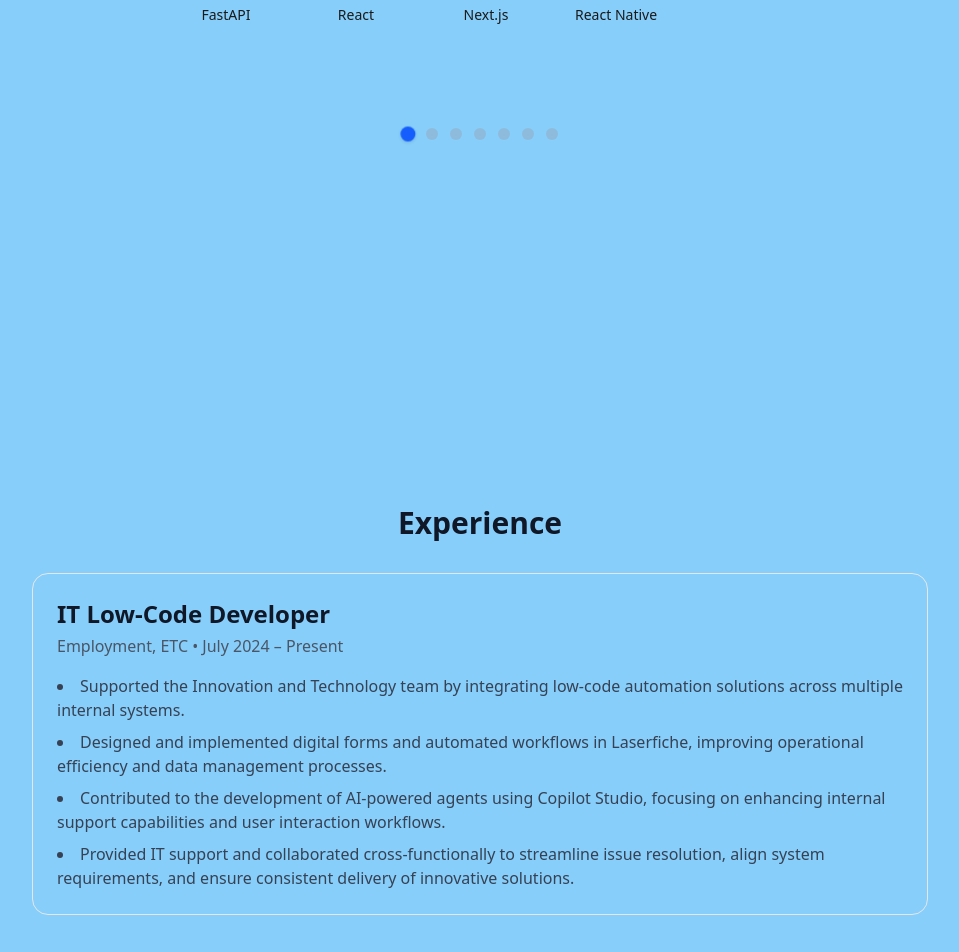
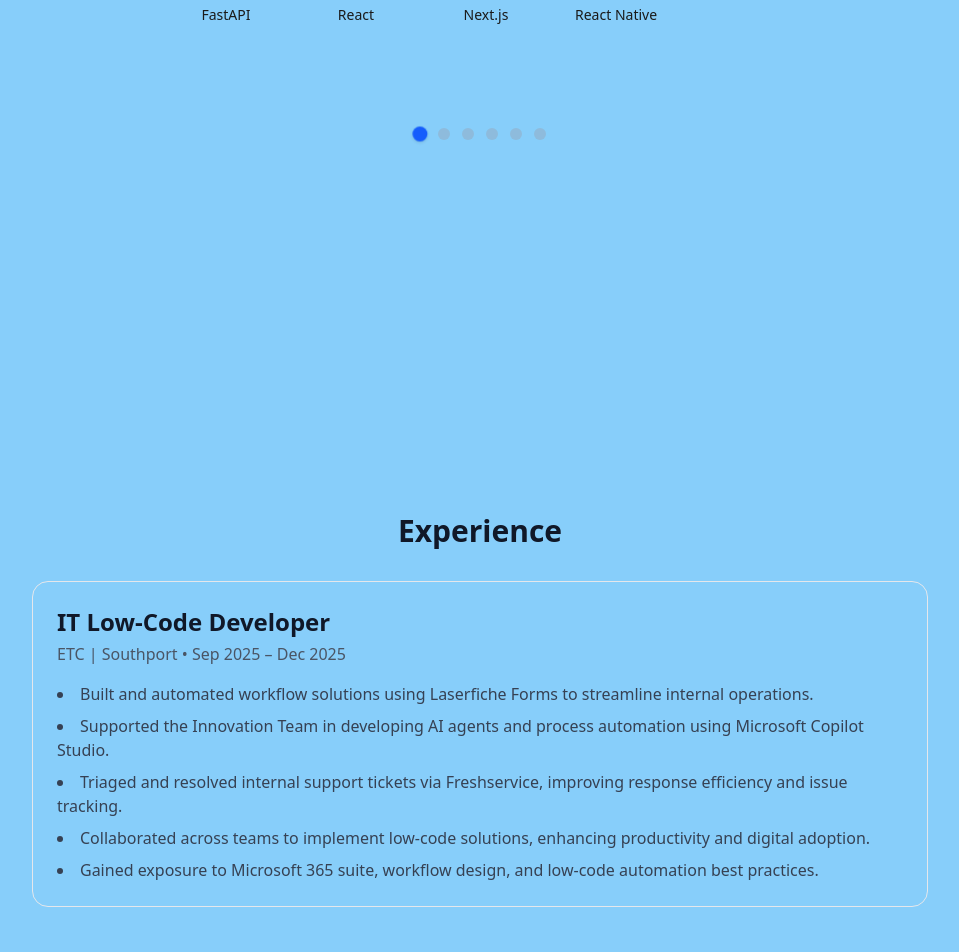
Before and after one commit to ishangiri/portfolio, a Next.js app: page / in a window 1280 px wide. Shown: the part 2260-3212 px from the top of the page, without its empty margins (160-1119 px from the left). Built offline with nearby package versions, Linux system fonts and the light colour scheme.

Commit message:
Experience Updated

```diff
--- a/src/components/Experience.jsx
+++ b/src/components/Experience.jsx
@@ -15,24 +15,23 @@ return (
         <h3 className="text-2xl font-semibold text-gray-900 dark:text-white">
           IT Low-Code Developer
         </h3>
-        <p className="text-gray-600 dark:text-gray-400 mt-1">Employment, ETC • July 2024 – Present</p>
+        <p className="text-gray-600 dark:text-gray-400 mt-1">ETC | Southport • Sep 2025 – Dec 2025</p>
 
         <ul className="list-disc list-inside mt-4 space-y-2 text-gray-700 dark:text-gray-300">
           <li>
-            Supported the Innovation and Technology team by integrating low-code automation
-            solutions across multiple internal systems.
+           Built and automated workflow solutions using Laserfiche Forms to streamline internal operations.
           </li>
           <li>
-            Designed and implemented digital forms and automated workflows in <span className="font-medium">Laserfiche</span>,
-            improving operational efficiency and data management processes.
+            Supported the Innovation Team in developing AI agents and process automation using Microsoft Copilot Studio.
           </li>
           <li>
-            Contributed to the development of AI-powered agents using <span className="font-medium">Copilot Studio</span>,
-            focusing on enhancing internal support capabilities and user interaction workflows.
+       Triaged and resolved internal support tickets via Freshservice, improving response efficiency and issue tracking.
           </li>
           <li>
-            Provided IT support and collaborated cross-functionally to streamline issue resolution,
-            align system requirements, and ensure consistent delivery of innovative solutions.
+         Collaborated across teams to implement low-code solutions, enhancing productivity and digital adoption.
+          </li>
+          <li>
+            Gained exposure to Microsoft 365 suite, workflow design, and low-code automation best practices.
           </li>
         </ul>
       </div>
--- a/src/data/skills.js
+++ b/src/data/skills.js
@@ -1,7 +1,6 @@
 // skillsData.js
 import {
   AmazonwebservicesOriginalWordmark,
-  AngularOriginal,
   BootstrapOriginal,
   ConfluenceOriginal,
   Css3OriginalWordmark,
@@ -9,7 +8,6 @@ import {
   ExpressOriginal,
   FastapiOriginal,
   FirebaseOriginal,
-  GithubOriginalWordmark,
   GitOriginalWordmark,
   GooglecloudOriginal,
   GraphqlPlainWordmark,
@@ -69,7 +67,6 @@ export const skillsData = [
     skills: [
       { name: "Jira", logo: <JiraOriginal size={32} /> },
       { name: "Confluence", logo: <ConfluenceOriginal size={32} /> },
-      {name: "Sprint Planning"},
       {name: "Agile Methodologies"}
     ]
   },
@@ -79,8 +76,6 @@ export const skillsData = [
       { name: "Tailwind CSS", logo: <TailwindcssOriginal size={32} /> },
       { name: "CSS3", logo: <Css3OriginalWordmark size={32} /> },
       { name: "Bootstrap", logo: <BootstrapOriginal size={32} /> },
-      { name: "Shadcn UI" } ,
-      {name: "Responsive Design"},
     ]
   },
   {
@@ -88,18 +83,7 @@ export const skillsData = [
     skills: [
       { name: "GCP", logo: <GooglecloudOriginal size={32} /> },
       { name: "Vercel", logo: <VercelOriginal size={32} /> },
-      { name: "Render" },
       { name: "AWS", logo: <AmazonwebservicesOriginalWordmark size={32} /> }
     ]
   },
-  {
-    category: "AI & ML Integration",
-    skills: [
-      { name: "OpenAI API" },
-      { name: "ChatGPT" },
-      { name: "GitHub Copilot", logo: <GithubOriginalWordmark size={32} /> },
-      { name: "Data Visualization" },
-      {name : "Neural Networks Basics"},
-    ]
-  }
 ];
```
